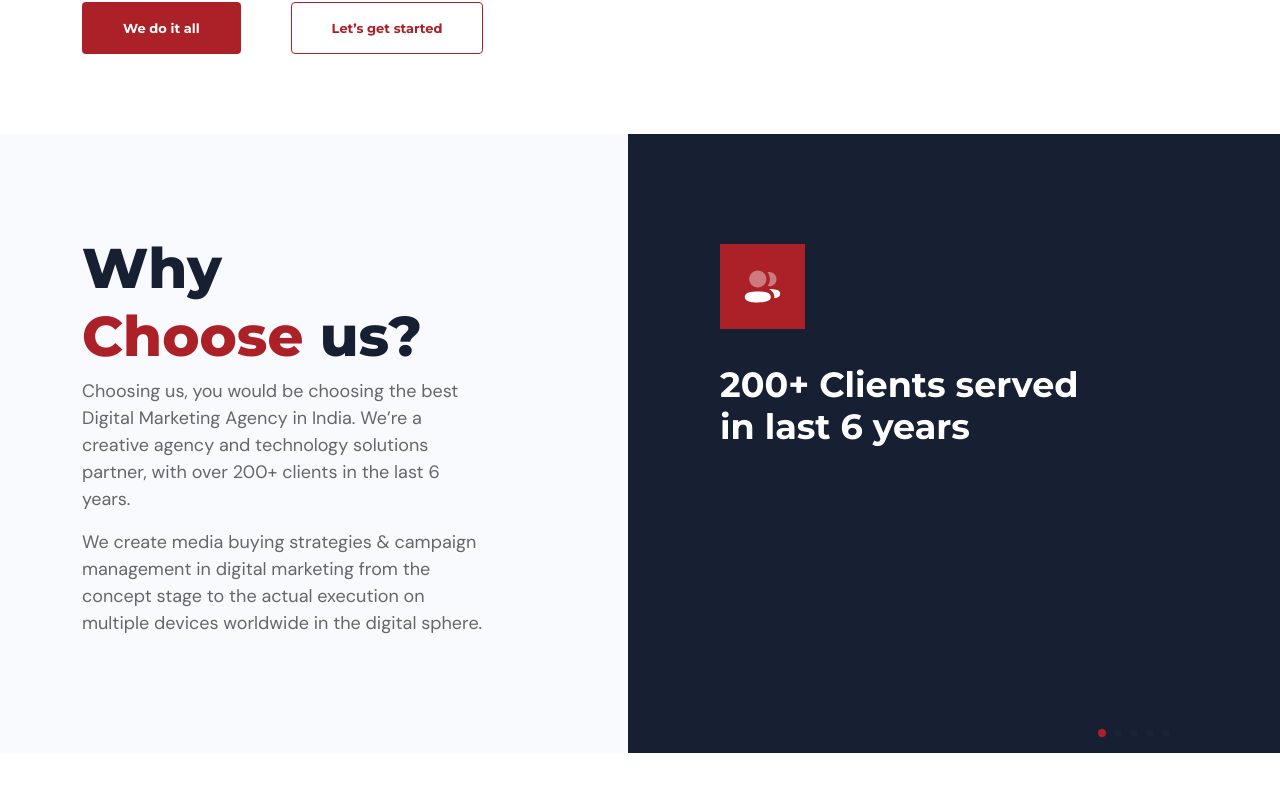
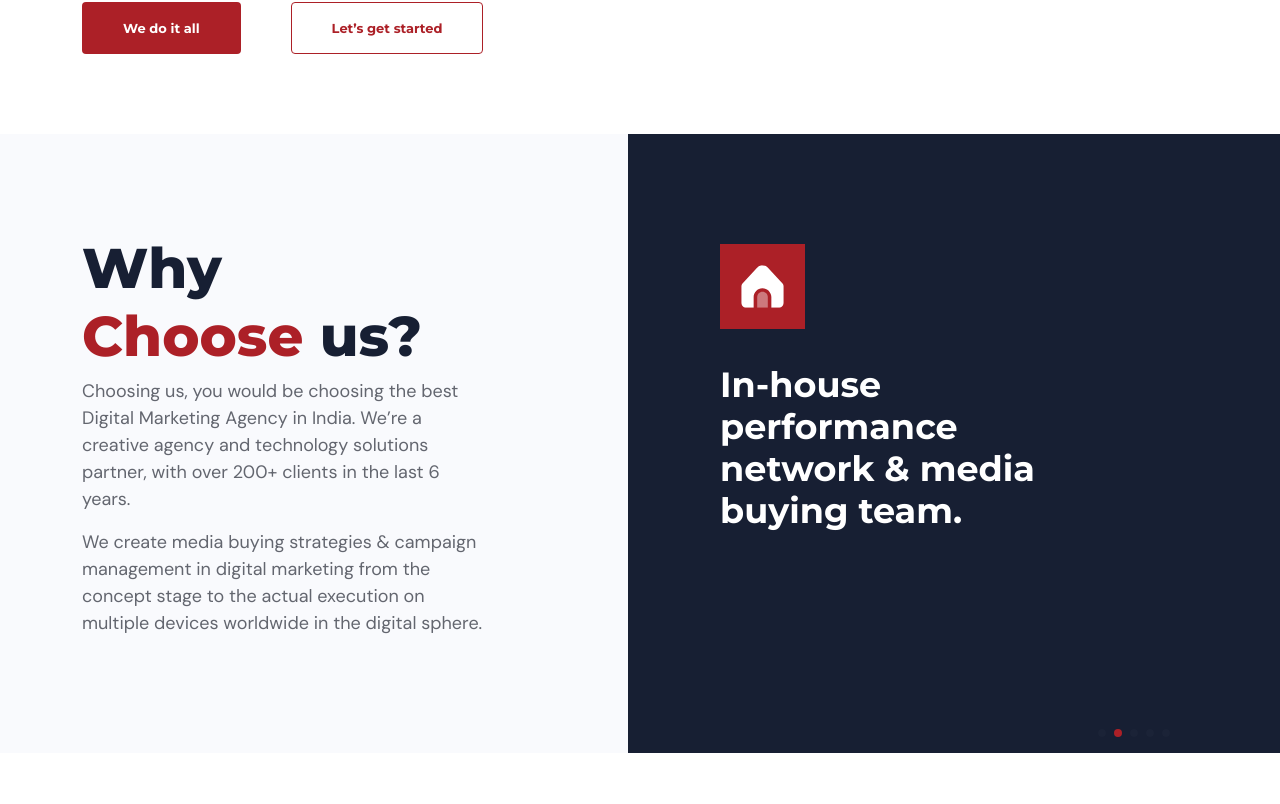
Before and after one commit to mailtoravi437/dgtg, a React (Create React App) app: page / in a window 1280 px wide. Shown: the part 576-1380 px from the top of the page. Built offline with nearby package versions, Linux system fonts and the light colour scheme; no server answers.

Commit message:
Made slider autoplay and dots clickable

```diff
--- a/src/MyComponents/Carosoul.js
+++ b/src/MyComponents/Carosoul.js
@@ -5,7 +5,7 @@ import { Link } from 'react-router-dom'
 import React, { Component } from 'react';
 import ReactDOM from 'react-dom';
 import { Swiper, SwiperSlide } from 'swiper/react';
-import { Pagination } from "swiper";
+import { Autoplay,Pagination } from "swiper";
 
 import "swiper/css";
 import "swiper/css/pagination";
@@ -44,11 +44,17 @@ export default () => {
       slidesPerView={1}
       onSlideChange={() => console.log('slide change')}
       onSwiper={(swiper) => console.log(swiper)}
-      pagination={true} modules={[Pagination]} className="homeSlider"
+      pagination={{
+        clickable: true,
+      }} modules={[Autoplay,Pagination]} className="homeSlider"
+      autoplay={{
+        delay: 2500,
+        disableOnInteraction: false,
+      }}
     >
       {
-        slide.map((ele) => {
-          return <SwiperSlide><div className="home4 pb-5">
+        slide.map((ele, index) => {
+          return <SwiperSlide key={index}><div className="home4 pb-5">
             <img src={ele.image} alt="" />
             <p>{ele.description}</p>
           </div>
--- a/src/MyComponents/Footer.js
+++ b/src/MyComponents/Footer.js
@@ -1,5 +1,6 @@
 import React from 'react'
 import { FontAwesomeIcon } from '@fortawesome/react-fontawesome'
+import { Link } from 'react-router-dom'
 //  import { FaWhatsapp } from "react-icons/gi";
 
 export default function Footer() {
@@ -24,10 +25,10 @@ export default function Footer() {
               </div>
               <div className="footer-details">
                 <ul style={{ paddingLeft: 0 }}>
-                  <li><a>About</a></li>
-                  <li><a>Services</a></li>
-                  <li><a>Our Team</a></li>
-                  <li><a>Work</a></li>
+                  <li><Link to="/about">About</Link></li>
+                  <li><Link to="/services">Services</Link></li>
+                  <li><Link to="/team">Our Team</Link></li>
+                  <li><Link to="/ourwork">Work</Link></li>
                 </ul>
               </div>
             </div>
--- a/src/Styles/global.css
+++ b/src/Styles/global.css
@@ -214,7 +214,7 @@ header ul li a:nth-child(8)
 
 
 
-.footer-details ul li {
+.footer-details ul li a {
     list-style: none;
     color: rgba(255, 255, 255, 0.4);
     padding-left: 0;
```
